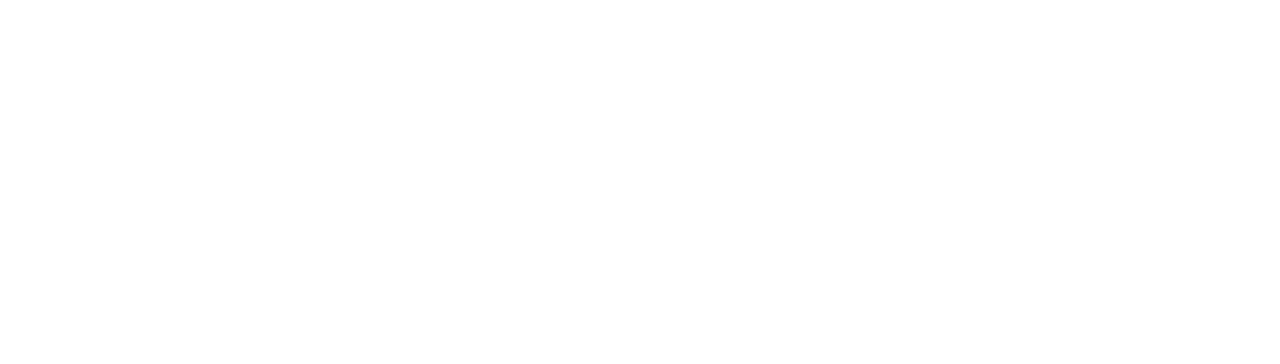
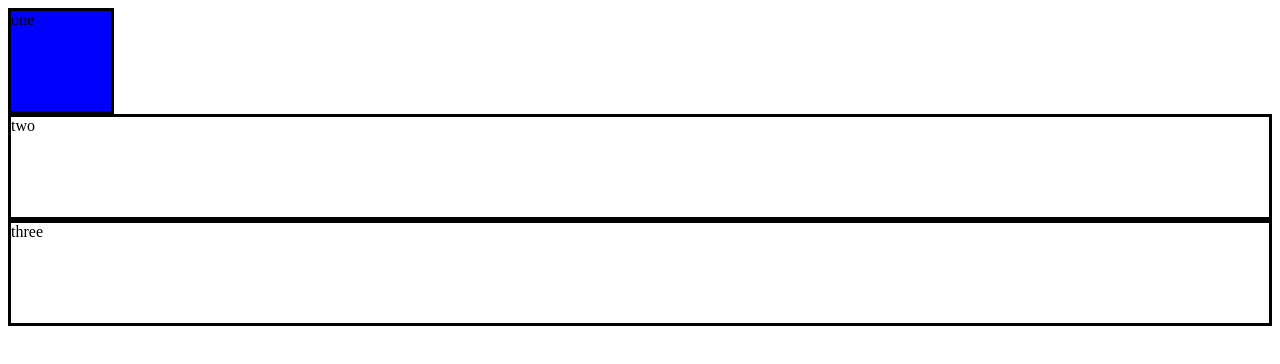
Before and after one commit to mauricaa/01_Basics, a plain HTML site: page 03 Position/index.html in a window 1280 px wide. Drawn offline with Linux system fonts and the light colour scheme.

Commit message:
03_Position_Finished

```diff
--- a/03 Position/index.html
+++ b/03 Position/index.html
@@ -4,9 +4,19 @@
     <meta charset="UTF-8">
     <meta name="viewport" content="width=device-width, initial-scale=1.0">
     <title>Document</title>
+
+    <link rel="stylesheet" href="style.css">
 </head>
 <body>
-    <div></div>
+   <div class="div1">
+    one
+   </div>
+   <div class="div2">
+    two
+   </div>
+   <div class="div3">
+    three
+   </div>
 
 </body>
 </html>
--- /dev/null
+++ b/03 Position/style.css
@@ -0,0 +1,10 @@
+div{
+    border-style: solid;
+    height:100px;
+}
+
+.div1{
+    background-color: blue;
+    width:100px
+
+}
```
